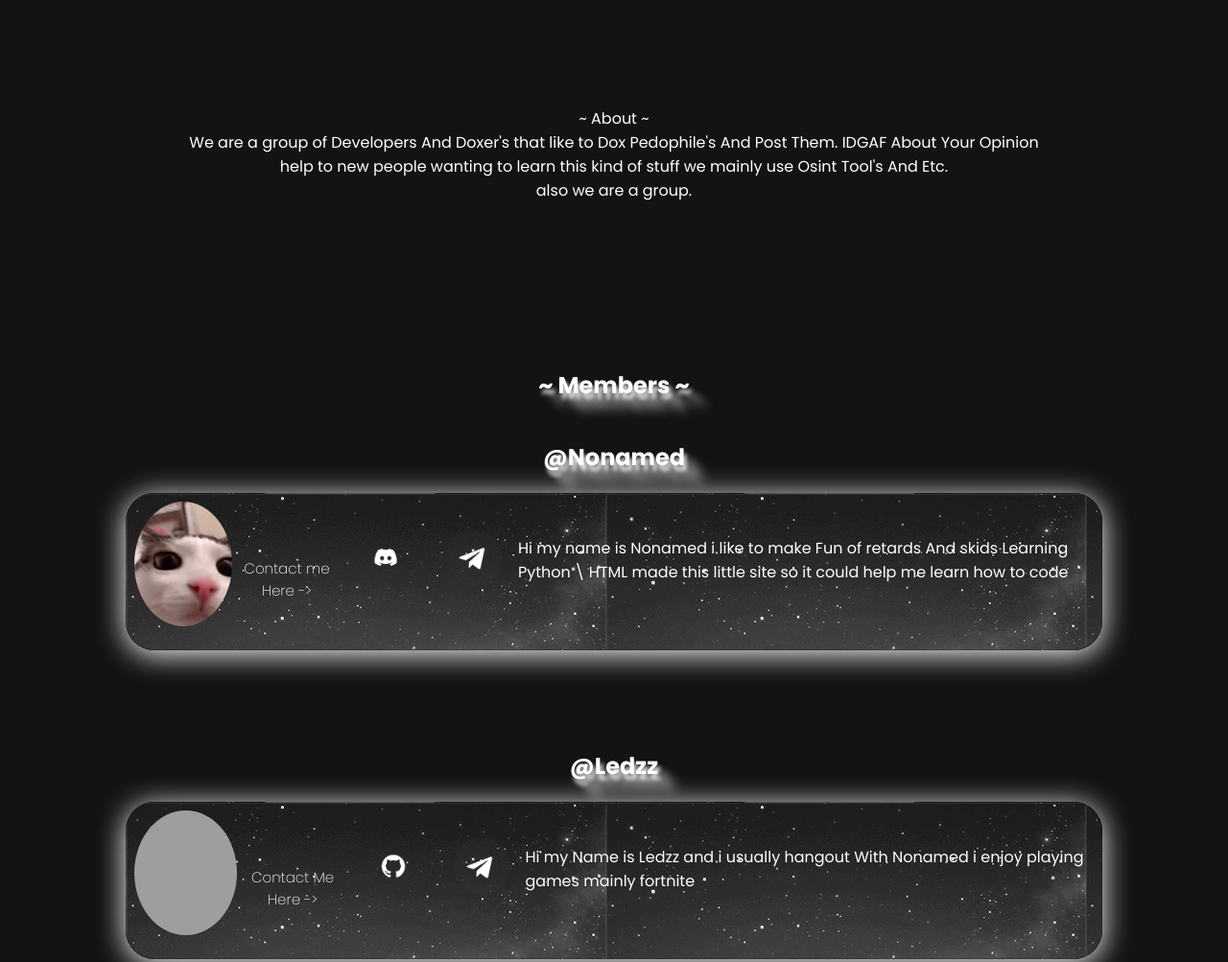
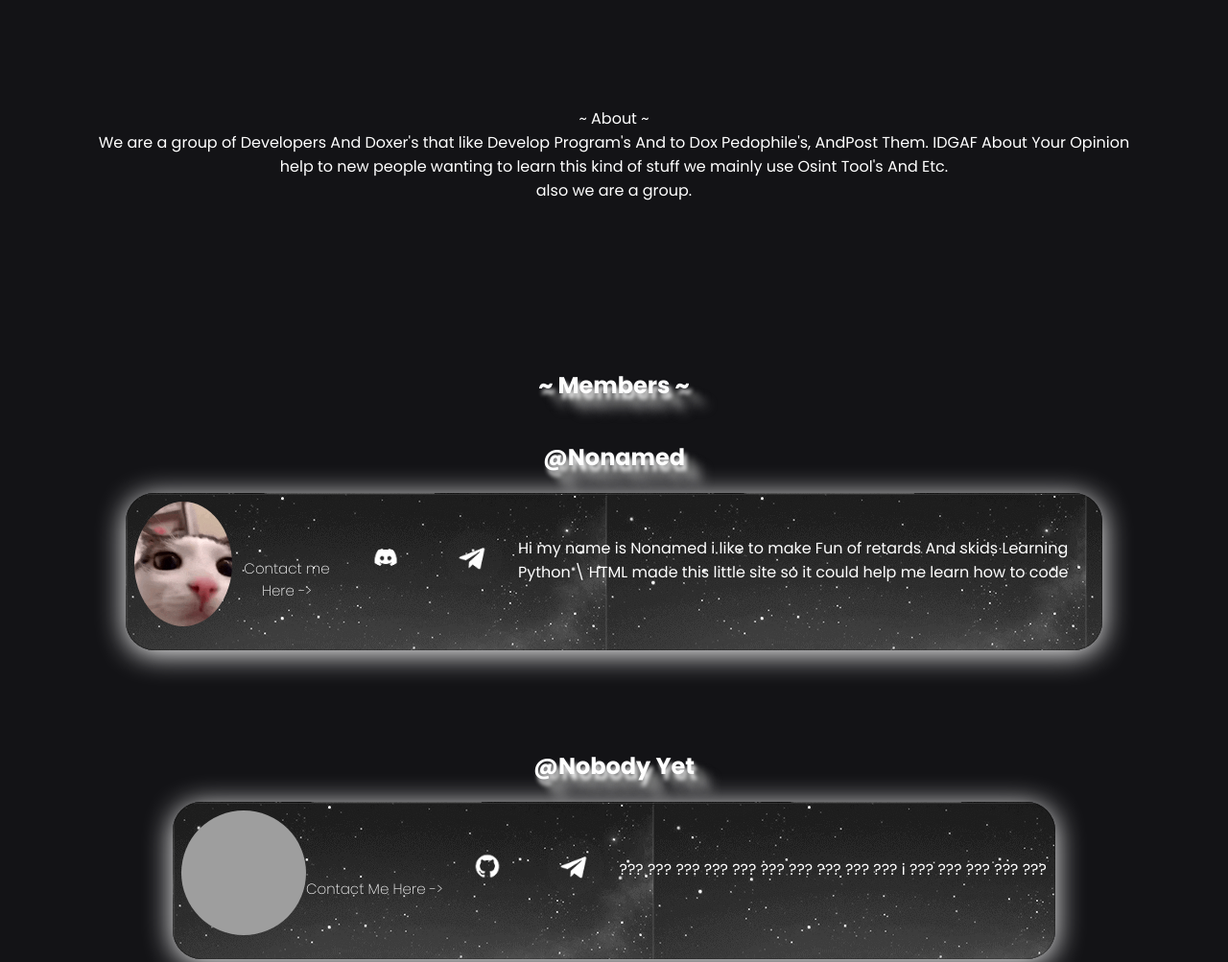
Before and after one commit to Swatters69/swatters, a plain HTML site: page index.html in a window 1280 px wide. Shown: the part 160-1163 px from the top of the page at 96% size. Drawn offline with Linux system fonts and the light colour scheme; grey boxes are pictures that could not be loaded.

Commit message:
Update index.html
Signed-off-by: Swatters <138924629+Swatters69@users.noreply.github.com>

```diff
--- a/index.html
+++ b/index.html
@@ -17,8 +17,8 @@
     <section class="hidden">
         <p1>~ About ~</p1>
         <p2>
-            We are a group of Developers And Doxer's that like to Dox
-            Pedophile's And Post Them. IDGAF About Your Opinion
+            We are a group of Developers And Doxer's that like Develop Program's And to Dox
+            Pedophile's, AndPost Them. IDGAF About Your Opinion
         </p2>
         <p2>
             help to new people wanting to learn this kind of stuff
@@ -49,7 +49,7 @@
           </div>
     </section>
     <section class="hidden">
-        <h1>@Ledzz</h1>
+        <h1>@Nobody Yet</h1>
         <div class="framework">
             <div class="card" data-tilt>
               <div class="profile-pic2"></div>
@@ -58,9 +58,9 @@
                 <a href="https://github.com/nothinghere"><img src="./images/github.png" alt=""></a>
                 <a href="https://t.me/ledzzs"><img src="./images/telegram.png" alt=""></a>
                 <p>
-                    Hi my Name is Ledzz and i usually hangout
-                    With Nonamed i enjoy playing games
-                    mainly fortnite
+                    ??? ??? ??? ??? ??? ??? ??? ??? ???
+                    ??? i ??? ??? ???
+                    ??? ???
                 </p>
             </div>
           </div>
```
